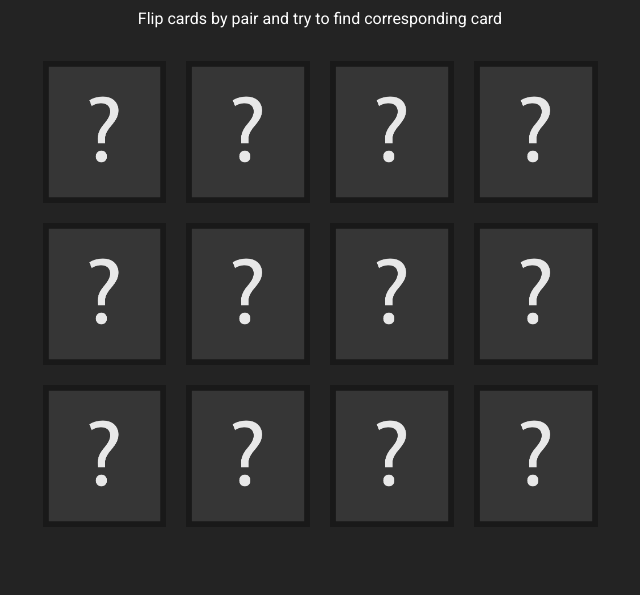
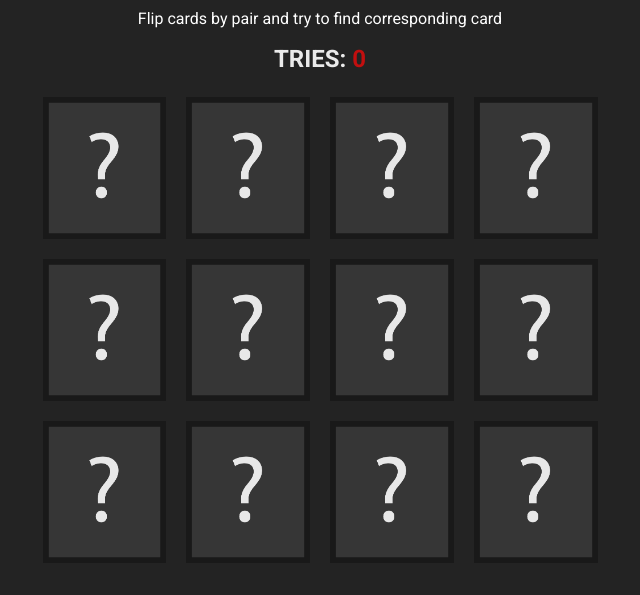
Before and after one commit to VieiraHenrique/MemoryGame, a plain HTML site: page index.html in a window 1280 px wide. Shown: the part 91-686 px from the top of the page, without its empty margins (320-960 px from the left). Drawn offline with Linux system fonts and the light colour scheme.

Commit message:
add score track

```diff
--- a/index.html
+++ b/index.html
@@ -14,6 +14,7 @@
     <div id="popup">
         <div>
             <h2>Congratulations !</h2>
+            <h4>You finished in <span id="score"></span> rounds</h4>
             <p id="restart">Play again</p>
         </div>
     </div>
@@ -21,7 +22,9 @@
     <div class="container">
         <h1>Memory Game</h1>
         <p>Flip cards by pair and try to find corresponding card</p>
-
+        <div class="score">
+            <h2>TRIES: <span id="tries">0</span></h2>
+        </div>
         <div id="grid" class="grid">
 
         </div>
--- a/index.js
+++ b/index.js
@@ -1,6 +1,8 @@
 const grid = document.getElementById('grid');
 const popup = document.getElementById('popup');
-const restart = document.getElementById('restart')
+const restart = document.getElementById('restart');
+const tries = document.getElementById('tries');
+const score = document.getElementById('score')
 
 const cards = [
     {
@@ -56,6 +58,7 @@ const cards = [
 ];
 
 let flipped = [];
+let track = 0;
 
 
 function startGame(){
@@ -79,6 +82,8 @@ function turn(){
                 flipped.push(card.getAttribute('id'))
                 showCard(card);
                 if (flipped.length===2){
+                    track++;
+                    tries.innerHTML = track
                     setTimeout(checkMatch,400)
                 }
             }
@@ -114,9 +119,12 @@ function checkMatch(){
 }
 
 function gameOver(){
+    score.innerHTML = track
     popup.style.display = 'flex';
     restart.addEventListener('click', ()=>{
         popup.style.display = 'none'
+        track = 0
+        tries.innerHTML = track
         startGame()
     })
 }
--- a/sass/_styles.scss
+++ b/sass/_styles.scss
@@ -17,7 +17,7 @@ body {
 }
 
 .grid {
-    margin-top: 3rem;
+    margin-top: 1rem;
     max-width: 50%;
     display: grid;
     grid-template-columns: repeat(4, 1fr);
@@ -62,3 +62,16 @@ body {
         }
     }
 }
+
+.score {
+    display: flex;
+    gap: 7rem;
+
+    h2 {
+        color: #eaeaea;
+    }
+
+    span {
+        color: rgb(194, 15, 15);
+    }
+}
```
Also changed, not shown: css/main.css, 1 other file.
